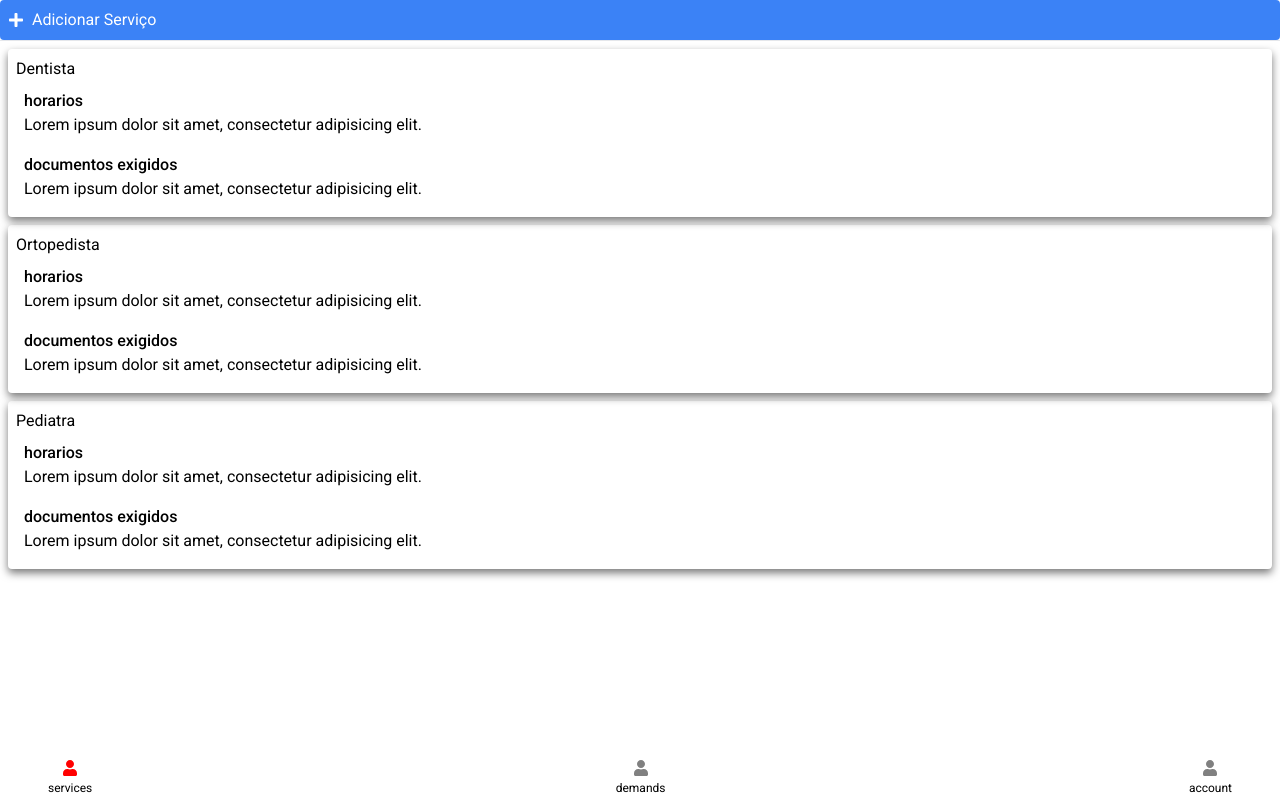
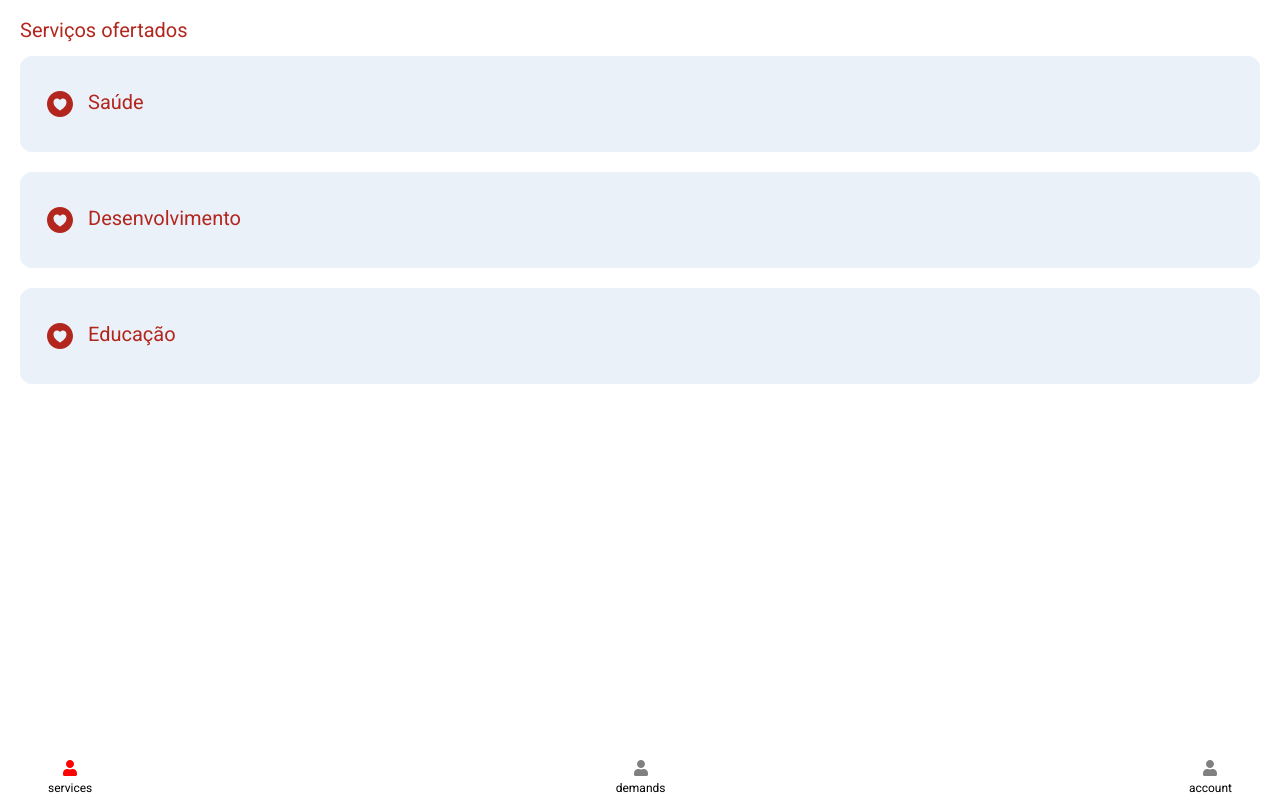
Before and after one commit to nadjiel/fixer-web, a React (Vite) app: page /services in a window 1280 px wide. Built offline with nearby package versions, Linux system fonts and the light colour scheme; data requests are answered from the project's data file.

Commit message:
Adicionando pagina com lista de serviços publicos

```diff
--- /dev/null
+++ b/src/service/listServices/ServiceItem.jsx
@@ -0,0 +1,10 @@
+import { IoHeartCircle } from "react-icons/io5";
+
+export function ServiceItem({ data }) {
+  return (
+    <div className="bg-[#EAF1F9] rounded-xl py-8 px-6 w-full flex-row align-center gap-3">
+      <IoHeartCircle color="#B3261E" size={32} />
+      <h1 className="text-xl text-[#B3261E]">{data}</h1>
+    </div>
+  );
+}
--- /dev/null
+++ b/src/service/listServices/ServicesAllPage.jsx
@@ -0,0 +1,19 @@
+import { ServiceItem } from "./ServiceItem";
+import { NavBar } from "../../navBar/NavBar"
+
+export function ServicesAllPage() {
+  const listServices = ["Saúde", "Desenvolvimento", "Educação"];
+  return (
+    <>
+      <div className="gap-3 px-5 py-4">
+        <h1 className="text-xl text-[#B3261E]">Serviços ofertados</h1>
+        <div className="flex flex-col gap-5">
+          {listServices.map((item, index) => (
+            <ServiceItem key={index} data={item} />
+          ))}
+        </div>
+      </div>
+      <NavBar active={"services"} />
+    </>
+  );
+}
```
Also changed, not shown: src/router.jsx (+6 -1 lines).
